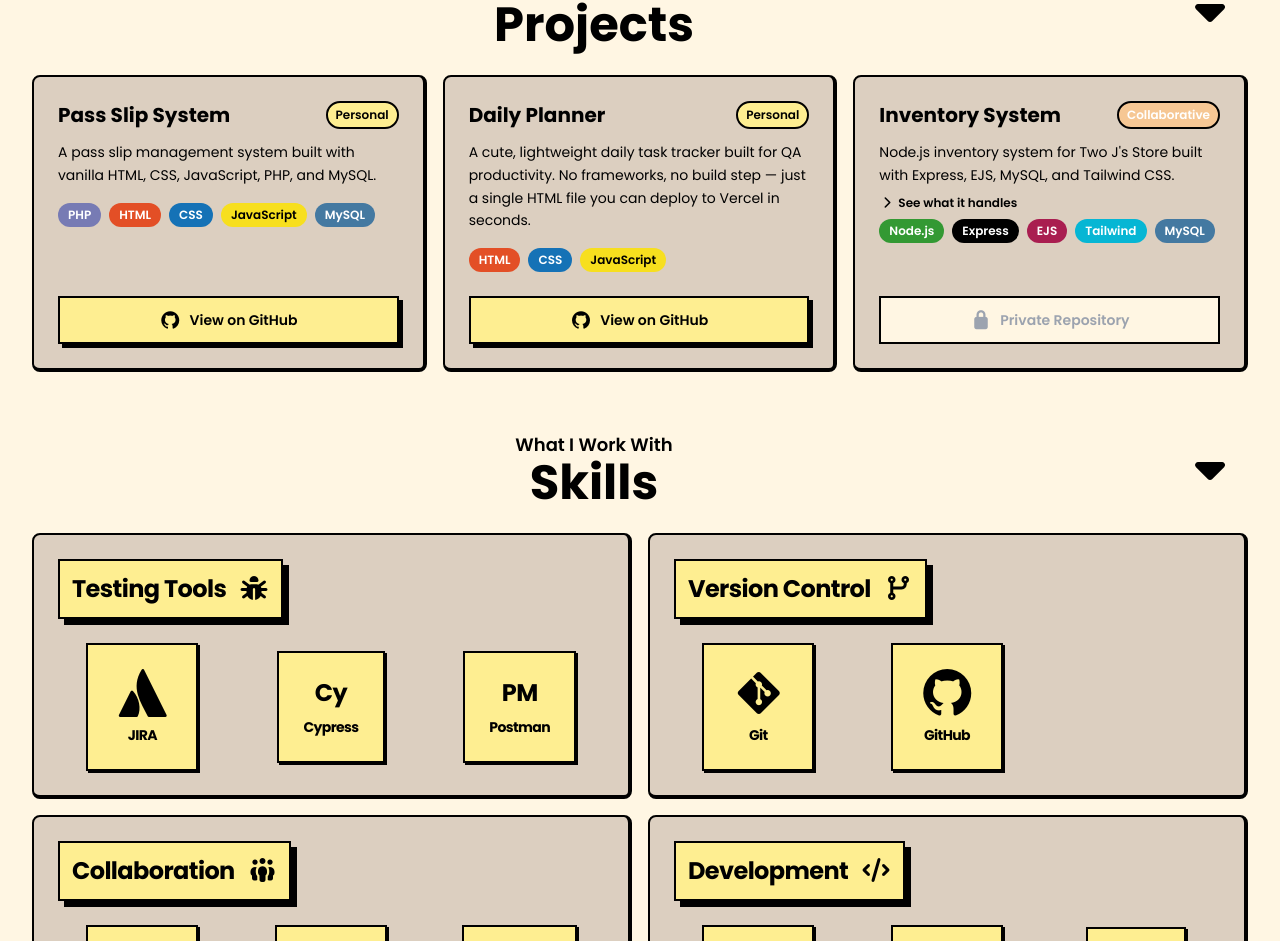
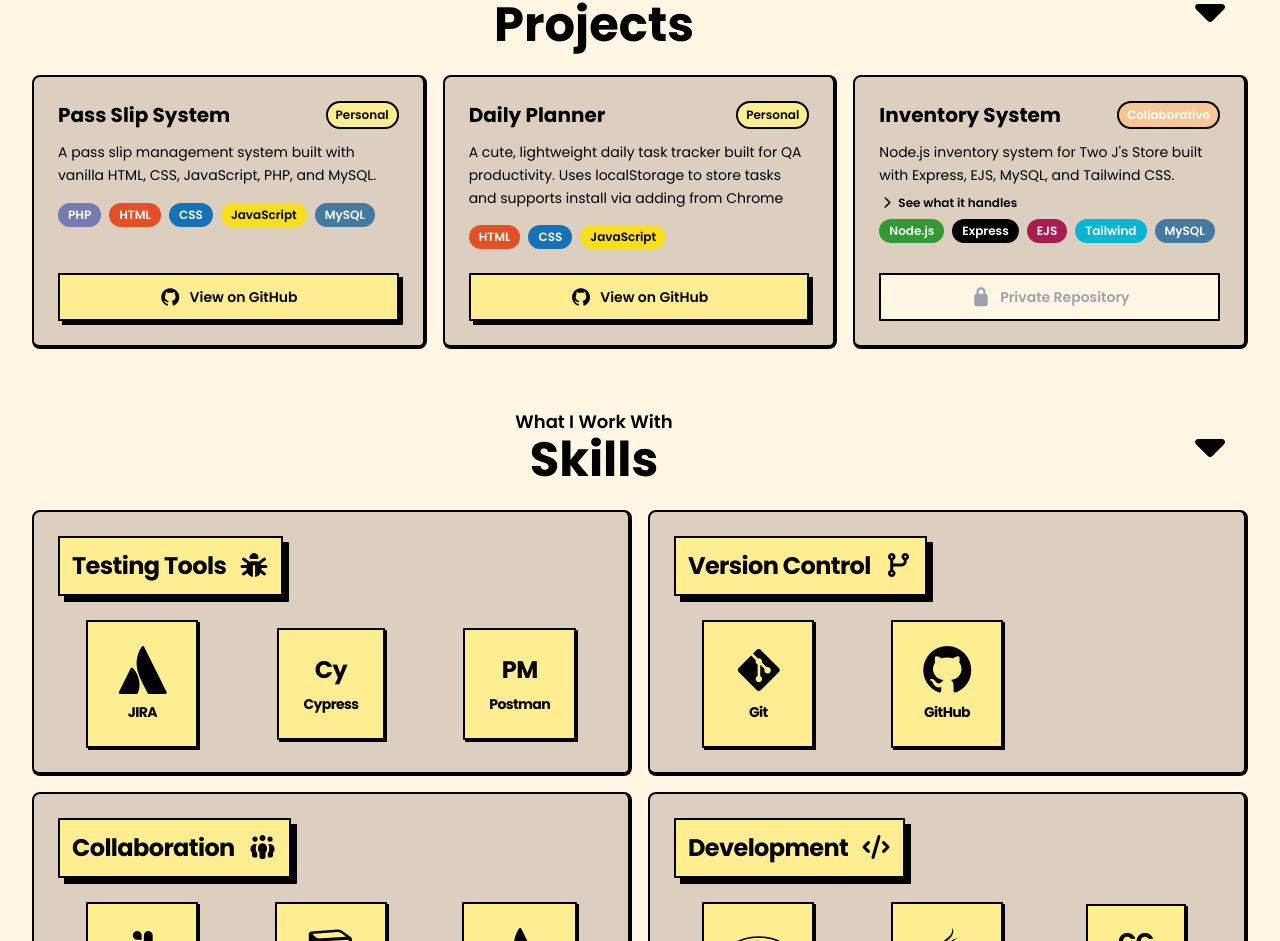
Before and after one commit to JohnlyndelCastillo/portfolio-dev, a Vue app: page / in a window 1280 px wide. Shown: the part 1591-2532 px from the top of the page. Built offline with nearby package versions, Linux system fonts and the light colour scheme; a web font is replaced by a local one.

Commit message:
bugfix: adjust planner project details

```diff
--- a/src/views/Project.vue
+++ b/src/views/Project.vue
@@ -53,7 +53,7 @@
           <span class="text-xs font-semibold px-2 py-1 border-2 rounded-full border-black bg-cv-button shrink-0 ml-2">Personal</span>
         </div>
         <p class="text-black text-sm leading-relaxed mb-4">
-          A cute, lightweight daily task tracker built for QA productivity. No frameworks, no build step — just a single HTML file you can deploy to Vercel in seconds.
+          A cute, lightweight daily task tracker built for QA productivity. Uses localStorage to store tasks and supports install via adding from Chrome
         </p>
         <!-- Tech badges -->
         <div class="flex flex-wrap gap-2 mb-6">
```
